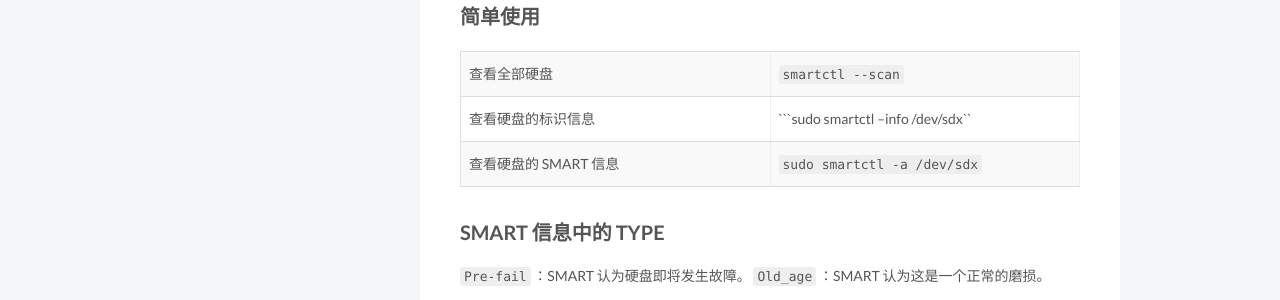
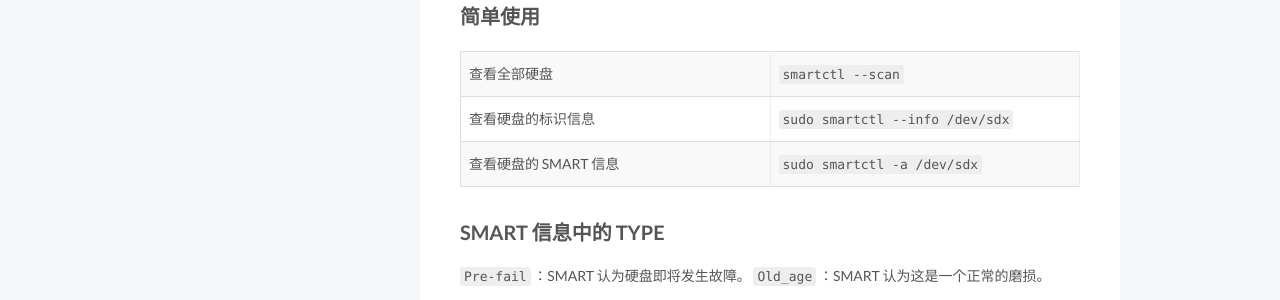
Before and after one commit to JueLuo99/jueluo99.github.io, a Jekyll site: the page built from _posts/2022-02-13-get-disk-info-on-linux.md, in a window 1280 px wide. Shown: the part 567-867 px from the top of the page. Built offline with Jekyll 4.4.1, drawn with Linux system fonts in a browser that asks for light colours; comment, search, counter and statistics services are not loaded.

Commit message:
fix typo

````diff
--- a/_posts/2022-02-13-get-disk-info-on-linux.md
+++ b/_posts/2022-02-13-get-disk-info-on-linux.md
@@ -24,7 +24,7 @@ yum install smartmontools
 
 |---|---|
 |查看全部硬盘|```smartctl --scan```|
-|查看硬盘的标识信息|```sudo smartctl --info /dev/sdx``|
+|查看硬盘的标识信息|```sudo smartctl --info /dev/sdx```|
 |查看硬盘的 SMART 信息|```sudo smartctl -a /dev/sdx```|
 
 
````
Also changed, not shown: _posts/_example/2014-02-16-Mathjax-with-jekyll.md (+2 -1 lines).
